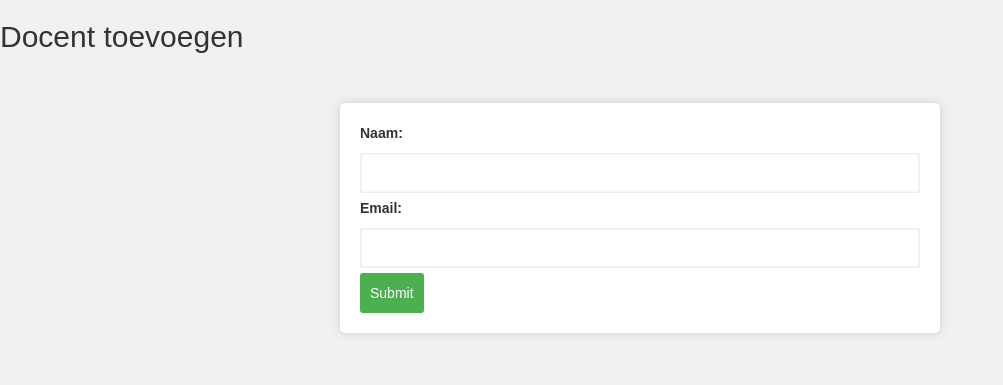
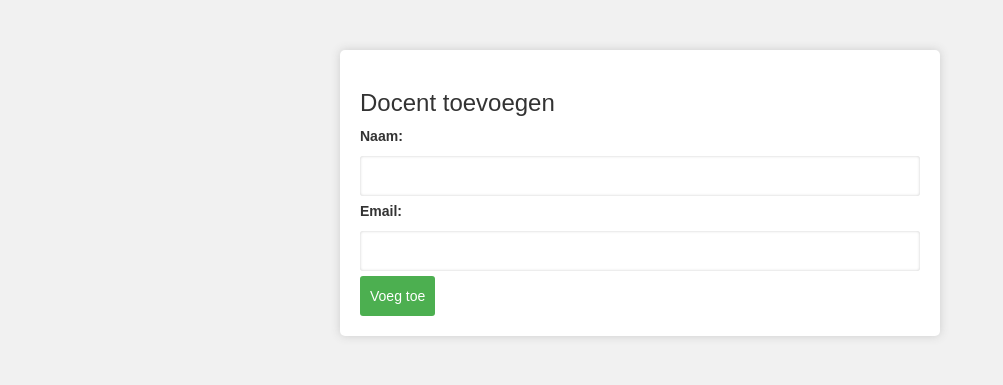
Before and after one commit to Shibin0613/Stagetijd, a PHP site: page /stagetijd/Pages/DocentToevoegen.php in a window 1280 px wide. Shown: the top 385 px of the page, without its empty margins (0-1003 px from the left). Run offline with PHP 8.4, Linux system fonts and the light colour scheme.

Commit message:
docentpagina

```diff
--- a/Pages/DocentToevoegen.php
+++ b/Pages/DocentToevoegen.php
@@ -8,17 +8,18 @@
 </head>
 
 <body>
-  <h2>Docent toevoegen</h2>
-
+  <div class="container m-5">
       <form method="POST" action="Mail.php">
+        <h3 class="mb-4">Docent toevoegen</h3>
         <label for="name">Naam:</label>
         <input type="text" id="name" name="name" required>
 
         <label for="email">Email:</label>
         <input type="text" id="email" name="email" required>
 
-    <input name="submit" type="submit" value="Submit">
+        <input name="submit" type="submit" value="Voeg toe">
       </form>
+  </div>
 </body>
 
 </html>
```
Lines whose indentation alone changed are shown as unchanged.
